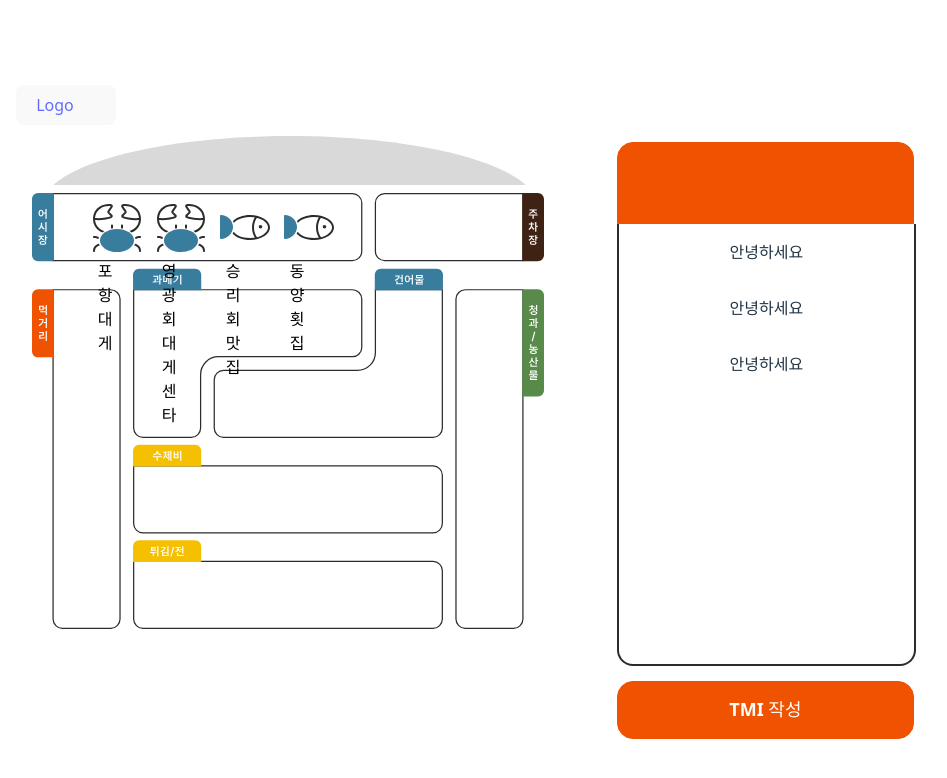
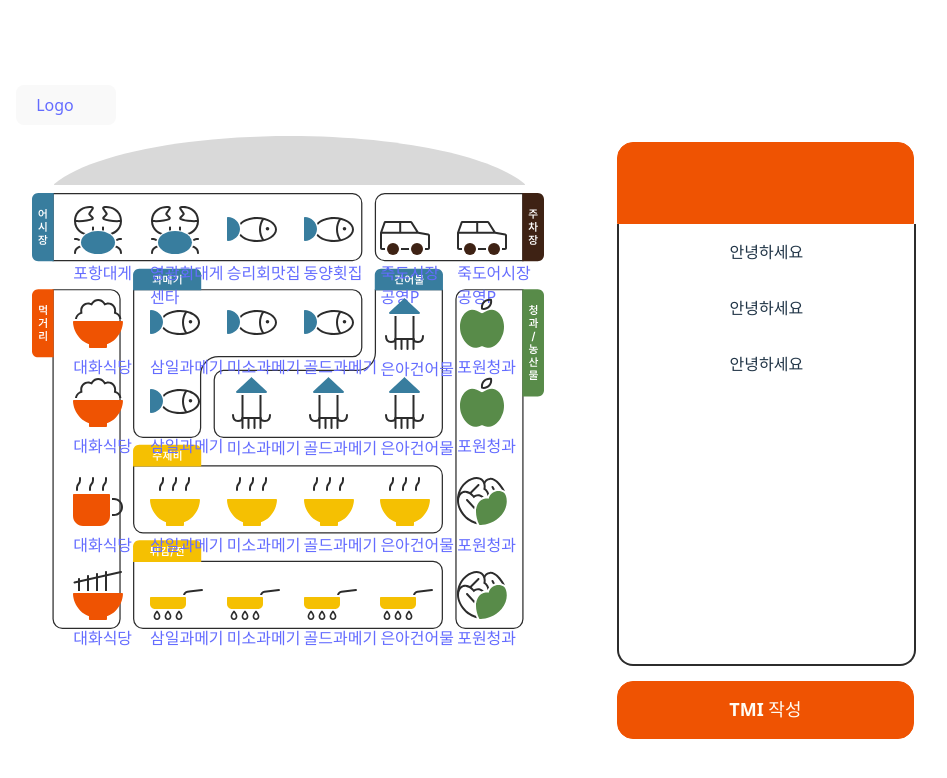
Before and after one commit to LikeLionHGU/Shichimi_Front, a React (Vite) app: page / in a window 1280 px wide. Shown: the top 778 px of the page, without its empty margins (65-1012 px from the left). Built offline with nearby package versions, Linux system fonts and the light colour scheme; the HTML template or start-up script is replaced by a standard one.

Commit message:
style: store link & map layout

```diff
--- a/src/components/MapComponents.jsx
+++ b/src/components/MapComponents.jsx
@@ -7,6 +7,18 @@ import Map_name from "../assets/images/Map_Name_Container.svg"
 
 import fish from "../assets/images/Frame 6.svg";
 import crab from "../assets/images/Frame 35.svg";
+import car from "../assets/images/Frame 9.svg";
+import rice from "../assets/images/Frame 3.svg";
+import pan from "../assets/images/Frame 11.svg";
+import apple from "../assets/images/Frame 13.svg";
+import cabbage from "../assets/images/Frame 14.svg";
+import soup from "../assets/images/Frame 15.svg";
+import squid from "../assets/images/Frame 26.svg";
+import cup from "../assets/images/Frame 36.svg";
+import noodle from "../assets/images/Frame 37.svg";
+import { Link } from "react-router-dom";
+
+
 
 const MapContainer = styled.div`
   position: relative;
@@ -27,19 +39,11 @@ const Map_Name = styled.img`
   height: auto;
 `;
 
-/* 가로로 1~5열 */
-const Row_icon = styled.div`
-  position: absolute;
-  display: flex;
-  flex-direction: row;
-  left: 8%;
-  justify-content: space-evenly;
-  align-items: center;
-  z-index: 3;
-`;
-
-const Store_btn = styled.button`
-  width: 5vw;
+const Store_btn = styled(Link).attrs(props => ({
+  to: `/${props.id}`
+}))`
+  text-decoration: none;
+  width: 6vw;
   height: 3vh;
   background-color: transparent;
   border: none;
@@ -59,12 +63,73 @@ const Store_name = styled.div`
   margin-top: 1%;
 `;
 
+/* 가로로 1~5열 */
+const Row1_icon = styled.div`
+  position: absolute;
+  display: flex;
+  flex-direction: row;
+
+  top: 14%;
+  left: 8%;
+  justify-content: space-evenly;
+  align-items: center;
+  z-index: 3;
+`;
+
+const Row2_icon = styled.div`
+  position: absolute;
+  display: flex;
+  flex-direction: row;
+
+  top: 33%;
+  left: 8%;
+  justify-content: space-evenly;
+  align-items: center;
+  z-index: 3;
+`;
+
+const Row3_icon = styled.div`
+  position: absolute;
+  display: flex;
+  flex-direction: row;
+
+  top: 49%;
+  left: 8%;
+  justify-content: space-evenly;
+  align-items: center;
+  z-index: 3;
+`;
+
+const Row4_icon = styled.div`
+  position: absolute;
+  display: flex;
+  flex-direction: row;
+
+  top: 69%;
+  left: 8%;
+  justify-content: space-evenly;
+  align-items: center;
+  z-index: 3;
+`;
+
+const Row5_icon = styled.div`
+  position: absolute;
+  display: flex;
+  flex-direction: row;
+
+  top: 88%;
+  left: 8%;
+  justify-content: space-evenly;
+  align-items: center;
+  z-index: 3;
+`;
+
 function Map () {
   return (
     <>
       <MapContainer>
         <Map_Name src={Map_name} alt="MAPNAME"/>
-        <Row_icon>
+        <Row1_icon>
           <Store_btn>
             <Store_icon src={crab} alt="어시장1"/>
             <Store_name>포항대게</Store_name>
@@ -81,7 +146,124 @@ function Map () {
             <Store_icon src={fish} alt="어시장4"/>
             <Store_name>동양횟집</Store_name>
           </Store_btn>
-        </Row_icon>
+          <Store_btn>
+            <Store_icon src={car} alt="주차장1"/>
+            <Store_name>죽도시장 공영P</Store_name>
+          </Store_btn>
+          <Store_btn>
+            <Store_icon src={car} alt="주차장2"/>
+            <Store_name>죽도어시장 공영P</Store_name>
+          </Store_btn>
+        </Row1_icon>
+
+        <Row2_icon>
+          <Store_btn>
+            <Store_icon src={rice} alt="어시장1"/>
+            <Store_name>대화식당</Store_name>
+          </Store_btn>
+          <Store_btn>
+            <Store_icon src={fish} alt="어시장2"/>
+            <Store_name>삼일과메기</Store_name>
+          </Store_btn>
+          <Store_btn>
+            <Store_icon src={fish} alt="어시장3"/>
+            <Store_name>미소과메기</Store_name>
+          </Store_btn>
+          <Store_btn>
+            <Store_icon src={fish} alt="어시장4"/>
+            <Store_name>골드과메기</Store_name>
+          </Store_btn>
+          <Store_btn>
+            <Store_icon src={squid} alt="주차장1"/>
+            <Store_name>은아건어물</Store_name>
+          </Store_btn>
+          <Store_btn>
+            <Store_icon src={apple} alt="주차장2"/>
+            <Store_name>포원청과</Store_name>
+          </Store_btn>
+        </Row2_icon>
+
+        <Row3_icon>
+          <Store_btn>
+            <Store_icon src={rice} alt="어시장1"/>
+            <Store_name>대화식당</Store_name>
+          </Store_btn>
+          <Store_btn>
+            <Store_icon src={fish} alt="어시장2"/>
+            <Store_name>삼일과메기</Store_name>
+          </Store_btn>
+          <Store_btn>
+            <Store_icon src={squid} alt="어시장3"/>
+            <Store_name>미소과메기</Store_name>
+          </Store_btn>
+          <Store_btn>
+            <Store_icon src={squid} alt="어시장4"/>
+            <Store_name>골드과메기</Store_name>
+          </Store_btn>
+          <Store_btn>
+            <Store_icon src={squid} alt="주차장1"/>
+            <Store_name>은아건어물</Store_name>
+          </Store_btn>
+          <Store_btn>
+            <Store_icon src={apple} alt="주차장2"/>
+            <Store_name>포원청과</Store_name>
+          </Store_btn>
+        </Row3_icon>
+
+        <Row4_icon>
+          <Store_btn>
+            <Store_icon src={cup} alt="어시장1"/>
+            <Store_name>대화식당</Store_name>
+          </Store_btn>
+          <Store_btn>
+            <Store_icon src={soup} alt="어시장2"/>
+            <Store_name>삼일과메기</Store_name>
+          </Store_btn>
+          <Store_btn>
+            <Store_icon src={soup} alt="어시장3"/>
+            <Store_name>미소과메기</Store_name>
+          </Store_btn>
+          <Store_btn>
+            <Store_icon src={soup} alt="어시장4"/>
+            <Store_name>골드과메기</Store_name>
+          </Store_btn>
+          <Store_btn>
+            <Store_icon src={soup} alt="주차장1"/>
+            <Store_name>은아건어물</Store_name>
+          </Store_btn>
+          <Store_btn>
+            <Store_icon src={cabbage} alt="주차장2"/>
+            <Store_name>포원청과</Store_name>
+          </Store_btn>
+        </Row4_icon>
+
+        <Row5_icon>
+          <Store_btn>
+            <Store_icon src={noodle} alt="어시장1"/>
+            <Store_name>대화식당</Store_name>
+          </Store_btn>
+          <Store_btn>
+            <Store_icon src={pan} alt="어시장2"/>
+            <Store_name>삼일과메기</Store_name>
+          </Store_btn>
+          <Store_btn>
+            <Store_icon src={pan} alt="어시장3"/>
+            <Store_name>미소과메기</Store_name>
+          </Store_btn>
+          <Store_btn>
+            <Store_icon src={pan} alt="어시장4"/>
+            <Store_name>골드과메기</Store_name>
+          </Store_btn>
+          <Store_btn>
+            <Store_icon src={pan} alt="주차장1"/>
+            <Store_name>은아건어물</Store_name>
+          </Store_btn>
+          <Store_btn>
+            <Store_icon src={cabbage} alt="주차장2"/>
+            <Store_name>포원청과</Store_name>
+          </Store_btn>
+        </Row5_icon>
+
         <MapImg src={Map_svg} alt="MAPIMG"/>
 
       </MapContainer>
```
